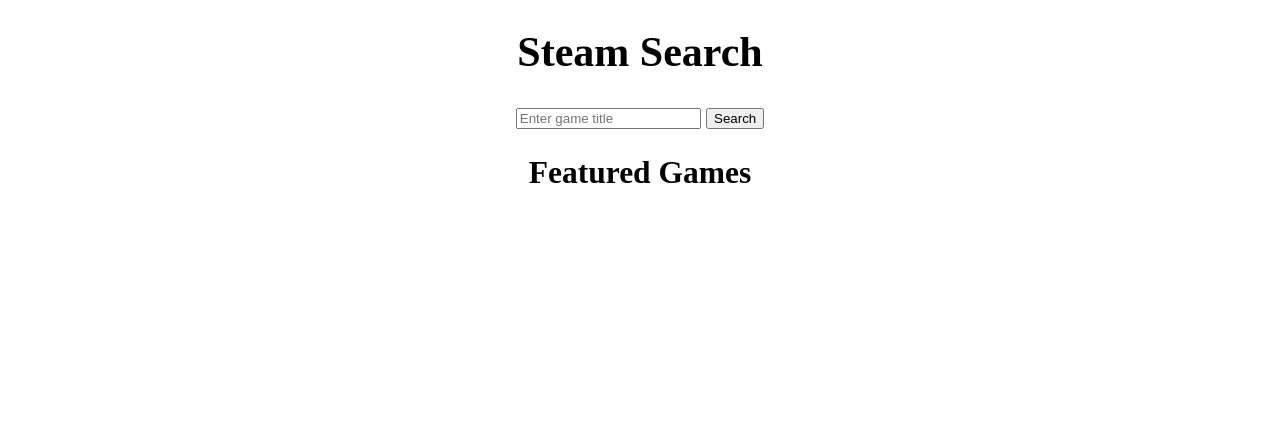
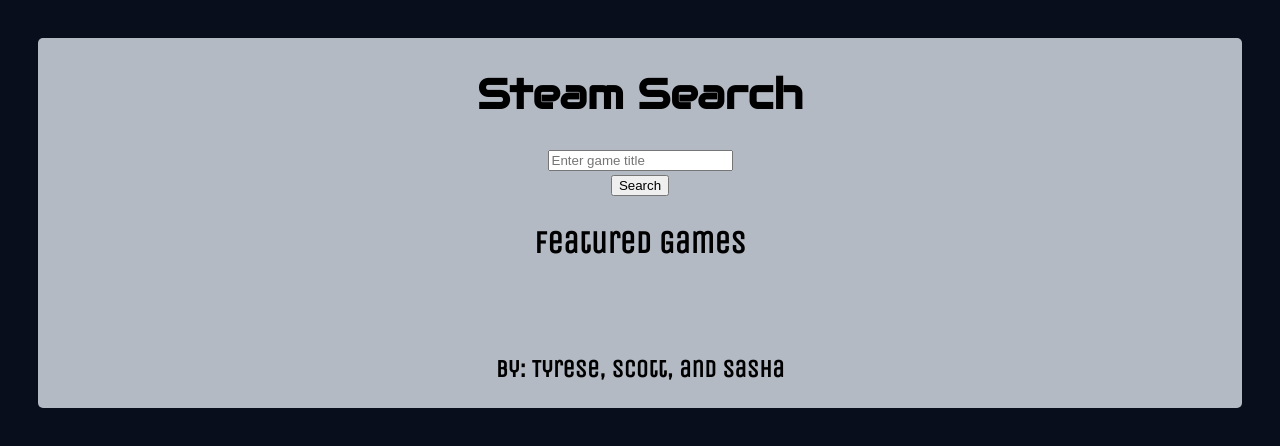
Before and after one commit to ScottRobinsonSky/MV-Week-4-Project, a plain HTML site: page index.html in a window 1280 px wide. Drawn offline with nearby package versions, Linux system fonts and the light colour scheme.

Commit message:
Added colours, fonts, and some classes

```diff
--- a/index.html
+++ b/index.html
@@ -14,15 +14,16 @@
     </header>
     <main>
       <section id="on-load" class="flex-center flex-column">
-        <form action="" class="">
+        <form action="" class="flex-center flex-column">
           <label for="steamSearchQuery"></label>
           <input
             type="text"
             name="steamSearchQuery"
             id="steamSearchQuery"
             placeholder="Enter game title"
+            class="form-item"
           />
-          <button type="submit" id="submitSearchQuery">Search</button>
+          <button type="submit" id="submitSearchQuery" class="form-item">Search</button>
         </form>
         <div id="error-container"></div>
         <section id="featured-games-container">
@@ -39,6 +40,8 @@
         </article>
       </section>
     </main>
-    <footer></footer>
+    <footer>
+      <h3>By: Tyrese, Scott, and Sasha</h3>
+    </footer>
   </body>
 </html>
--- a/style.css
+++ b/style.css
@@ -11,16 +11,52 @@
 } */
 
 /* || FONTS */
+@import url("https://fonts.googleapis.com/css?family=Audiowide&display=swap");
+@import url("https://fonts.googleapis.com/css?family=Unica+One&display=swap");
+@import url("https://fonts.googleapis.com/css?family=Montserrat&display=swap");
+
 html {
   text-align: center;
   font-size: calc(16px + 0.390625vw);
+  font-family: "Montserrat", Arial, Helvetica, sans-serif;
 }
 
 /* || PRIMARY ELEMENT */
+body{
+  background-color: #090E1D;
+  display: flex;
+  flex-flow: column wrap;
+  margin: 3%;
 
+}
+header{
+  background-color: #B4BAC4;
+  border-radius: 5px 5px 0 0;
+
+}
+main{
+background-color: #B4BAC4;
+}
+footer{
+background-color: #B4BAC4;
+border-radius: 0 0 5px 5px;
+}
 /* || SECONDARY ELEMENT */
 h1 {
-  text-align: center;
+  font-family: "Audiowide", Impact, Times, serif;
+}
+h2{
+  font-family: "Unica One", system-ui, Times, serif;
+
+}
+h3{
+  font-family: "Unica One", system-ui, Times, serif;
+}
+p{
+
+}
+form{
+
 }
 
 /* || CLASS */
@@ -32,6 +68,9 @@
 }
 .flex-column {
   flex-direction: column;
+}
+.form-item{
+  margin: 1% auto;
 }
 
 /* || GRIDS*/
```
